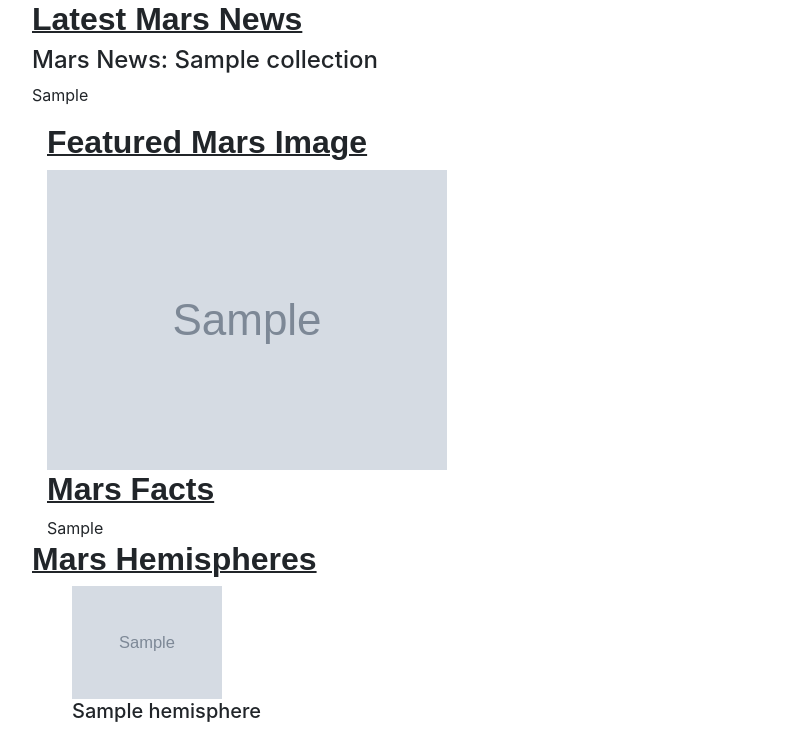
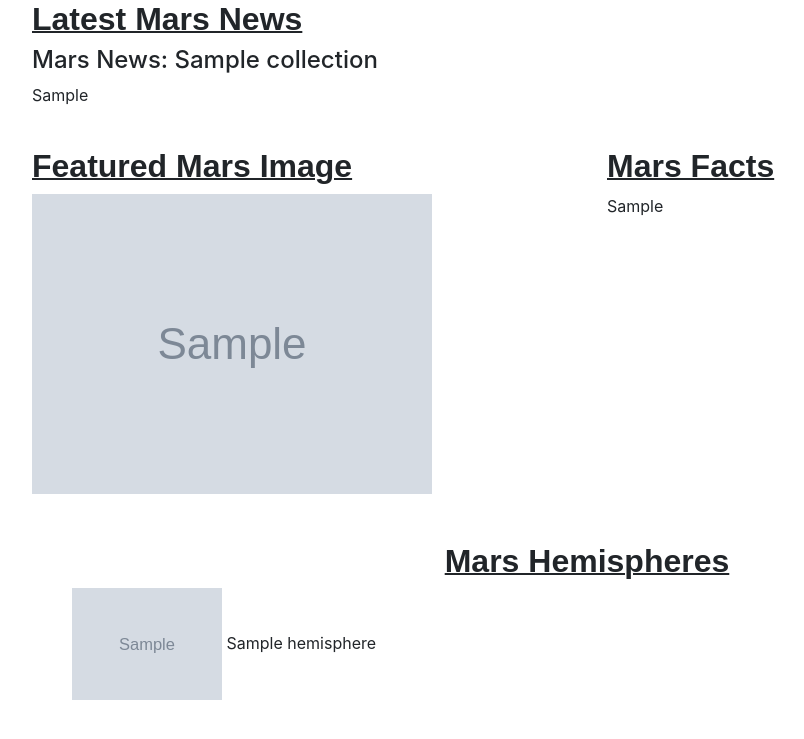
Before and after one commit to MarcLeslie/web-scraping-challenge, a Flask app: page / in a window 1280 px wide. Shown: the part 218-957 px from the top of the page, without its empty margins (53-857 px from the left). After the commit the page ends 918 px from the top, so only its background shows below. Run offline with Flask 2, Linux system fonts and the light colour scheme; grey boxes marked "Sample" are stand-in pictures; a database or web service that is not in the repository returns one stand-in record (values such as "Sample title"); some libraries are stand-ins or nearby versions.

Commit message:
have row 2 sitting side by side

```diff
--- a/Mission_to_Mars/static/style.css
+++ b/Mission_to_Mars/static/style.css
@@ -13,6 +13,10 @@ h2 {
     text-decoration-thickness: 2px;
 }
 
+h2.custom{
+    text-align: center;
+}
+
 header {
     text-align: center;
     padding: 20px;
@@ -21,3 +25,21 @@ header {
 .bottom-img {
     width: 150px;
 }
+
+.current-img {
+    width: 400px;
+}
+
+.table-right{
+    position: relative;
+    float: right;
+    padding-left: 20px;
+    padding-right: 0px;
+}
+
+.left-side{
+    position: relative;
+    float: left;
+    padding-right: 20px;
+    padding-left: 0px;
+}
--- a/Mission_to_Mars/templates/index.html
+++ b/Mission_to_Mars/templates/index.html
@@ -40,32 +40,39 @@
         </div>
       </div>
 
+      <br>
+
+
       <!-- CURRENT IMAGE AND FACTS-->
-      <div class="row">
-        <div class= "col-md-12">
-          <!-- CURRENT IMG -->
-          <div class= "col-md-4">
+      <div class = "container">
+        <div class="row">
+          <div class= "col-md-5 left-side">  <!-- CURRENT IMG -->
             <h2>Featured Mars Image</h2>
-            <img src="{{mars.featured_image}}" alt="">
+            <img src="{{mars.featured_image}}" alt="" class="current-img">
           </div>
 
-          <!-- MARS FACTS-->
-          <div class= "col-md-6">
+          <div class = "col-md-1">
+
+          </div>
+
+          <div class= "col-md-5 table-right">  <!-- MARS FACTS-->
             <h2>Mars Facts</h2>
             {{ mars.mars_facts | safe}}
           </div>
         </div>
       </div>
 
+      <br>
+      <br>
+
       <!-- HEMIS -->
       <div class="row">
         <div class= "col-md-12">
-          <h2>Mars Hemispheres</h2>
+          <h2 class="custom">Mars Hemispheres</h2>
           <div>
             <ul style="list-style: none;">
               {% for hemisphere in mars.mars_hemi_image_urls %}
-              <img src="{{ hemisphere.img_url }}" alt="" class="bottom-img">
-              <h5> {{hemisphere.title}} </h5>
+              <a><img src="{{ hemisphere.img_url }}" class="bottom-img"> {{hemisphere.title}}</a>
               {% endfor %}
             </ul>
           </div>
```
